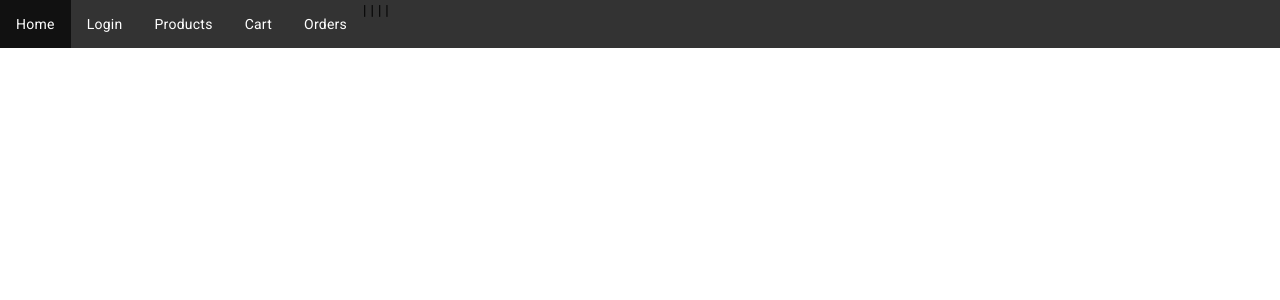
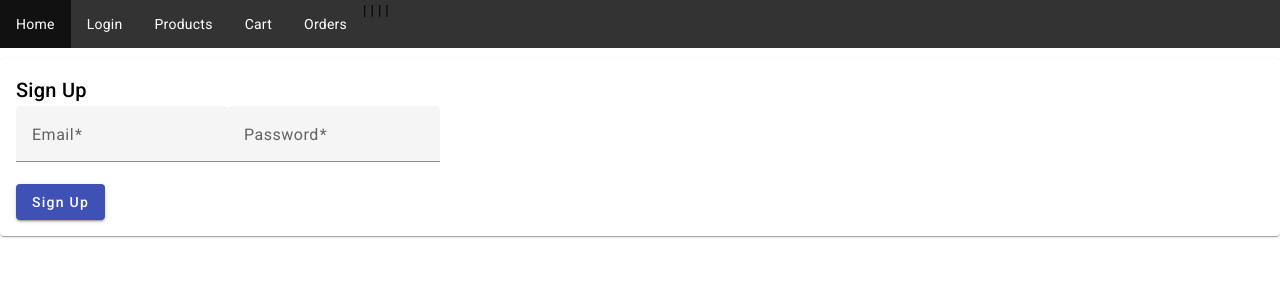
Before and after one commit to palleakshaya/Angular_Test, an Angular app: page /signup in a window 1280 px wide. Before the commit this address led to /. Shown: the top 300 px of the page. Built offline with nearby package versions, Linux system fonts and the light colour scheme.

Commit message:
created signup page

```diff
--- a/src/app/app.routes.ts
+++ b/src/app/app.routes.ts
@@ -7,6 +7,7 @@ import { CartComponent } from './cart/cart.component';
 import { OrdersComponent } from './orders/orders.component';
 import { LoginComponent } from './login/login.component';
 import { authGuard } from './auth.guard';
+import { SignupComponent } from './signup/signup.component';
 
 export const routes: Routes = [
   {
@@ -33,5 +34,5 @@ export const routes: Routes = [
     // canActivate: [authGuard],
   },
   { path: 'login', component: LoginComponent },
-  // { path: 'signup', component: SignupComponen },
+  { path: 'signup', component: SignupComponent },
 ];
--- a/src/app/global.ts
+++ b/src/app/global.ts
@@ -1,5 +1,5 @@
-const API = 'https://66b0acdd6a693a95b539ba20.mockapi.io';
+//const API = 'https://66b0acdd6a693a95b539ba20.mockapi.io';
 // export const API = 'http://localhost:4000';
-// const API = 'https://node-projects-n8xv.onrender.com';
+const API = 'https://node-test-v4f8.onrender.com';
 
 export { API };
--- a/src/app/products.service.ts
+++ b/src/app/products.service.ts
@@ -24,23 +24,21 @@ export class ProductsService {
   // API = 'https://66b0acdd6a693a95b539ba20.mockapi.io';
   // http: any;
   //const API = "https://66b0acdd6a693a95b539ba20.mockapi.io/Products"
+  getProductsByid(bookId: string): Promise<IBook> {
+    return fetch(`${API}/Products/${bookId}`).then((res) => res.json());
+  }
   // getProductsByid(bookId: string): Promise<IBook> {
-  //   return fetch(
-  //     `https://66b0acdd6a693a95b539ba20.mockapi.io/Products/${bookId}`
-  //   ).then((res) => res.json());
+  //   return new Promise((resolve, reject) => {
+  //     const product = this.CartData.find(
+  //       (item: { id: string }) => item.id === bookId
+  //     );
+  //     if (product) {
+  //       resolve(product);
+  //     } else {
+  //       reject('Product not found');
+  //     }
+  //   });
   // }
-  getProductsByid(bookId: string): Promise<IBook> {
-    return new Promise((resolve, reject) => {
-      const product = this.CartData.find(
-        (item: { id: string }) => item.id === bookId
-      );
-      if (product) {
-        resolve(product);
-      } else {
-        reject('Product not found');
-      }
-    });
-  }
   getProducts() {
     return fetch(`${API}/Products`).then((res) => res.json());
   }
--- /dev/null
+++ b/src/app/signup/signup.component.html
@@ -0,0 +1,36 @@
+<div class="signup-container">
+  <mat-card class="signup-card">
+    <mat-card-header>
+      <mat-card-title>Sign Up</mat-card-title>
+    </mat-card-header>
+    <mat-card-content>
+      <form (ngSubmit)="onSubmit()" [formGroup]="signupForm">
+        <mat-form-field appearance="fill">
+          <mat-label>Email</mat-label>
+          <input matInput formControlName="email" type="email" required />
+          <mat-error *ngIf="signupForm.get('email')?.hasError('required')">
+            Email is required
+          </mat-error>
+          <mat-error *ngIf="signupForm.get('email')?.hasError('email')">
+            Invalid email
+          </mat-error>
+        </mat-form-field>
+
+        <mat-form-field appearance="fill">
+          <mat-label>Password</mat-label>
+          <input matInput formControlName="password" type="password" required />
+          <mat-error *ngIf="signupForm.get('password')?.hasError('required')">
+            Password is required
+          </mat-error>
+        </mat-form-field>
+
+        <div class="signup-buttons">
+          <button mat-raised-button color="primary" type="submit">
+            Sign Up
+          </button>
+          <!-- <button mat-button (click)="onLogin()">Login</button> -->
+        </div>
+      </form>
+    </mat-card-content>
+  </mat-card>
+</div>
--- /dev/null
+++ b/src/app/signup/signup.component.ts
@@ -0,0 +1,58 @@
+import { CommonModule } from '@angular/common';
+import { Component } from '@angular/core';
+import {
+  FormBuilder,
+  FormGroup,
+  ReactiveFormsModule,
+  Validators,
+} from '@angular/forms';
+import { MatButtonModule } from '@angular/material/button';
+import { MatCardModule } from '@angular/material/card';
+import { MatFormFieldModule } from '@angular/material/form-field';
+import { MatInputModule } from '@angular/material/input';
+import { Router } from '@angular/router';
+import { NgModule } from '@angular/core';
+@Component({
+  selector: 'app-signup',
+  standalone: true,
+  imports: [
+    CommonModule,
+    ReactiveFormsModule,
+    MatCardModule,
+    MatFormFieldModule,
+    MatInputModule,
+    MatButtonModule,
+  ],
+  templateUrl: './signup.component.html',
+  styleUrl: './signup.component.scss',
+})
+export class SignupComponent {
+  signupForm: FormGroup;
+
+  constructor(private fb: FormBuilder, private router: Router) {
+    this.signupForm = this.fb.group({
+      email: ['', [Validators.required, Validators.email]],
+      password: ['', [Validators.required]],
+    });
+  }
+
+  onSubmit() {
+    if (this.signupForm.valid) {
+      // Perform signup logic here, including sending the data to the backend
+      // Store the token in localStorage if signup is successful
+      const userData = this.signupForm.value;
+      // Call the signup service to send data to backend and get token
+      // this.signupService.signup(userData).subscribe((response: any) => {
+      //   if (response.token) {
+      //     localStorage.setItem('userToken', response.token);
+      //     localStorage.setItem('userId', response.userId);
+      this.router.navigate(['/products']);
+      //   }
+      // });
+    }
+  }
+
+  // onLogin() {
+  //   // this.router.navigate(['/login']);
+  // }
+}
```
Also changed, not shown: src/app/signup/signup.component.scss (added), 1 other file (tests, documents, lock files or other folders).
